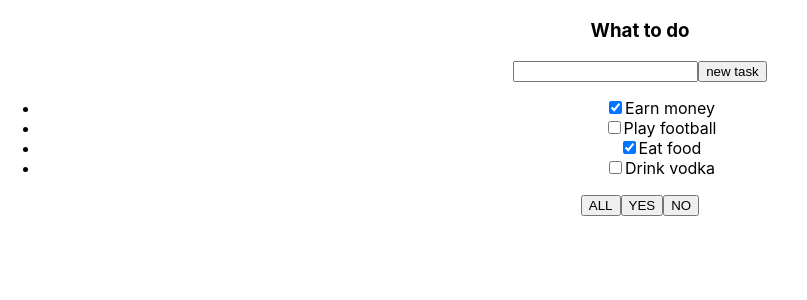
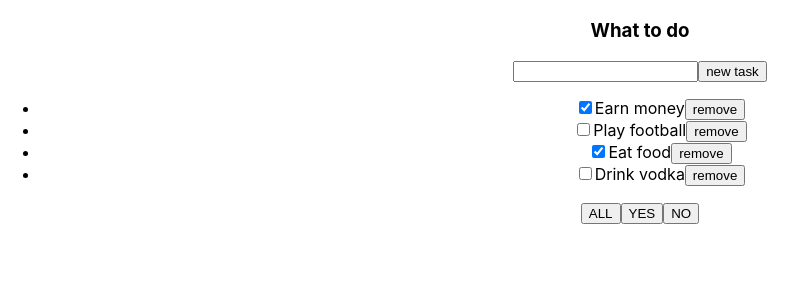
Before and after one commit to pavelminsk1979/repeatTodolist2, a React (Create React App) app: page / in a window 1280 px wide. Shown: the top 300 px of the page, without its empty margins (0-807 px from the left). Built offline with nearby package versions, Linux system fonts and the light colour scheme.

Commit message:
Lesson2,filtr()

```diff
--- a/src/App.tsx
+++ b/src/App.tsx
@@ -1,26 +1,43 @@
-import React from 'react';
+import React, {useState} from 'react';
 import './App.css';
 import {Todolist} from "./Todolist";
 
-export type TaskType={
-    id:number
-    title:string
-    isDone:boolean
+export type TaskType = {
+    id: number
+    title: string
+    isDone: boolean
 }
+export type FilterType='all'|'yes'|'no'
 
 
 function App() {
-    const tasks=[
-        {id:1,title:'Earn money',isDone:true},
-        {id:2,title:'Play football',isDone:false},
-        {id:3,title:'Eat food',isDone:true},
-        {id:4,title:'Drink vodka',isDone:false},
-    ]
+    const [tasks, setTasks] = useState([
+            {id: 1, title: 'Earn money', isDone: true},
+            {id: 2, title: 'Play football', isDone: false},
+            {id: 3, title: 'Eat food', isDone: true},
+            {id: 4, title: 'Drink vodka', isDone: false},
+        ]
+    )
+
+    const removeTask = (idTask:number) => {
+        setTasks(tasks.filter(t=>t.id!==idTask))
+    }
+
+    const[filter,setFilter]=useState<FilterType>('all')
+    const filterTasks = (valueButtonFilter:FilterType) => {
+        setFilter(valueButtonFilter)
+    }
+    let tasksAfterFilter=tasks
+    if(filter==='yes'){tasksAfterFilter=tasks.filter(el=>el.isDone)}
+    if(filter==='no'){tasksAfterFilter=tasks.filter(el=>!el.isDone)}
+
     return (
         <div className="App">
             <Todolist
+                filterTasks={filterTasks}
+                removeTask={removeTask}
                 header={'What to do'}
-                tasks={tasks}
+                tasks={tasksAfterFilter}
             />
         </div>
     );
--- a/src/Todolist.tsx
+++ b/src/Todolist.tsx
@@ -1,12 +1,23 @@
 import React from 'react';
-import {TaskType} from "./App";
+import {FilterType, TaskType} from "./App";
 
 type TodolistType = {
     header: string
     tasks: Array<TaskType>
+    removeTask:(idTask:number)=>void
+    filterTasks:(valueButtonFilter:FilterType)=>void
 }
 
 export function Todolist(props: TodolistType) {
+
+    const removeHundler = (idTask:number) => {
+      props.removeTask(idTask)
+    }
+
+    const filterTasksHandler = (valueButtonFilter:FilterType) => {
+      props.filterTasks(valueButtonFilter)
+    }
+
     return (
         <div>
             <div>
@@ -25,15 +36,16 @@ export function Todolist(props: TodolistType) {
                                         checked={tsk.isDone}
                                     />
                                     <span>{tsk.title}</span>
+                                    <button onClick={()=>removeHundler(tsk.id)}>remove</button>
                                 </li>
                             )
                         })
                     }
                 </ul>
                 <div>
-                    <button>ALL</button>
-                    <button>YES</button>
-                    <button>NO</button>
+                    <button onClick={()=>filterTasksHandler('all')}>ALL</button>
+                    <button onClick={()=>filterTasksHandler('yes')}>YES</button>
+                    <button onClick={()=>filterTasksHandler('no')}>NO</button>
                 </div>
             </div>
         </div>
```
